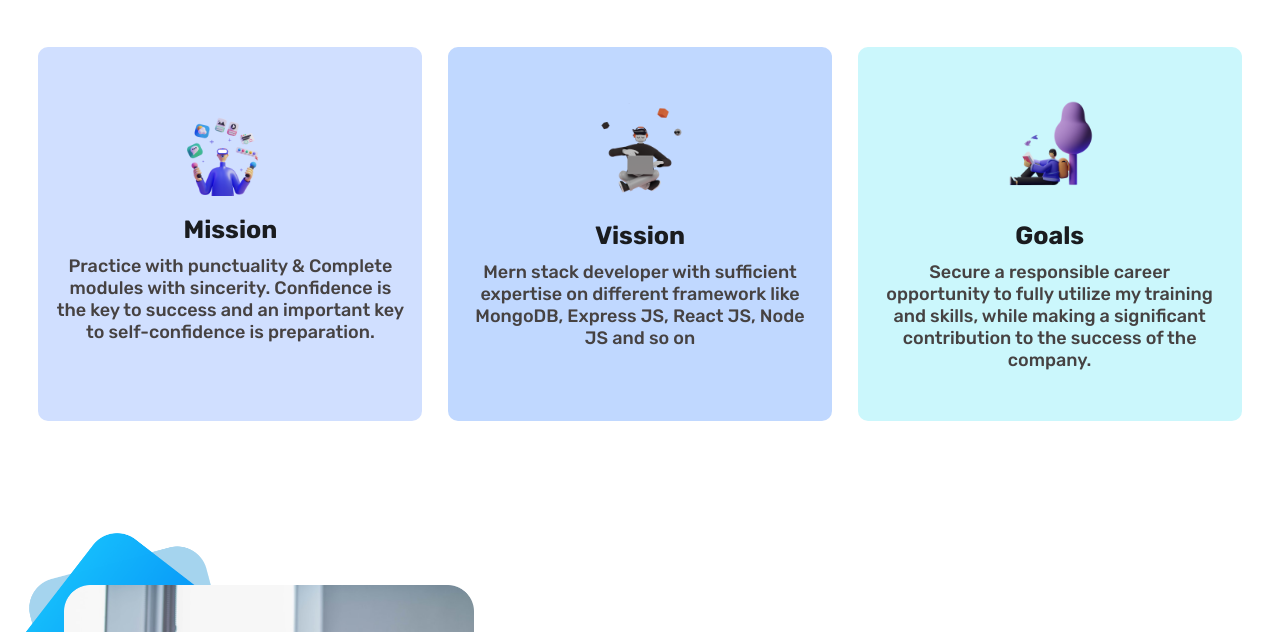
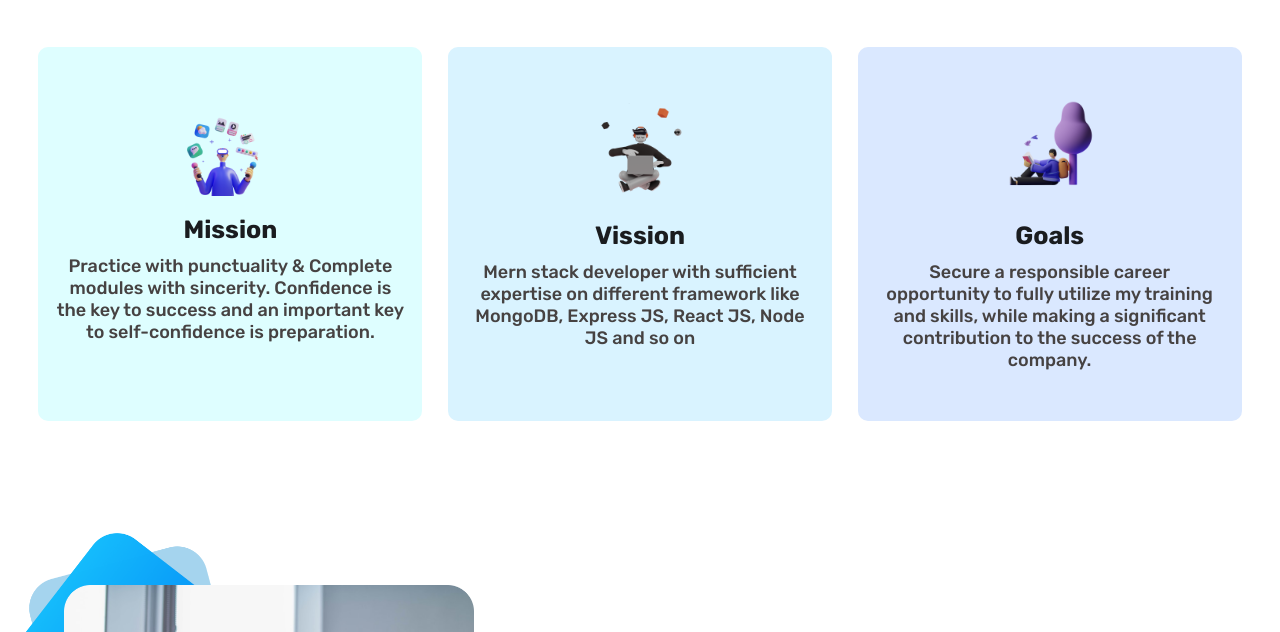
Before and after one commit to md-hasan-imam/mission-2022, a plain HTML site: page index.html in a window 1280 px wide. Shown: the part 708-1340 px from the top of the page. Drawn offline with nearby package versions, Linux system fonts and the light colour scheme.

Commit message:
finally finished

```diff
--- a/index.html
+++ b/index.html
@@ -104,7 +104,7 @@
             <div class="application-text">
                 <div class="heading">
                     <h5>Know the Unknown</h5>
-                    <h5>With <span>ExploIslam</span></h5>
+                    <h5>With <span>Exploslam</span></h5>
                 </div>
                 <p>There are no limits to what you can accomplish, except the limits you place on your own thinking. Nothing in this world is impossible if you have a strong mindset, a heart full of confidence and a mentality full of positivity and courage.</p>
                 <a target="_blank" href="https://www.linkedin.com/in/hasan-imam-640314161/">App Feature</a>
@@ -115,7 +115,7 @@
     <!-- footer starts -->
     <footer class="footer">
         <h5> <i>Mission <span>2022</span></i> </h5>
-        <p>Hardwork, Perseverace and Determination for 2022 </p>
+        <p>Hard work, Perseverace and Determination for 2022 </p>
     </footer>
 </body>
 
--- a/style.css
+++ b/style.css
@@ -126,18 +126,18 @@ p {
 }
 
 .missions .mission-details .mission {
-    background-color:#d0dfff ;
+    background-color:#defeff ;
     margin-left: 3%;
 }
 
 .missions .mission-details .vission {
     margin-left: 2%;
     margin-right: 2%;
-    background-color:#c0d8ff ;
+    background-color:#d9f3ff ;
 }
 
 .missions .mission-details .goal {
-    background-color:#cbf7fc ;
+    background-color:#dae8ff ;
     margin-right: 3%;
 }
 
```
